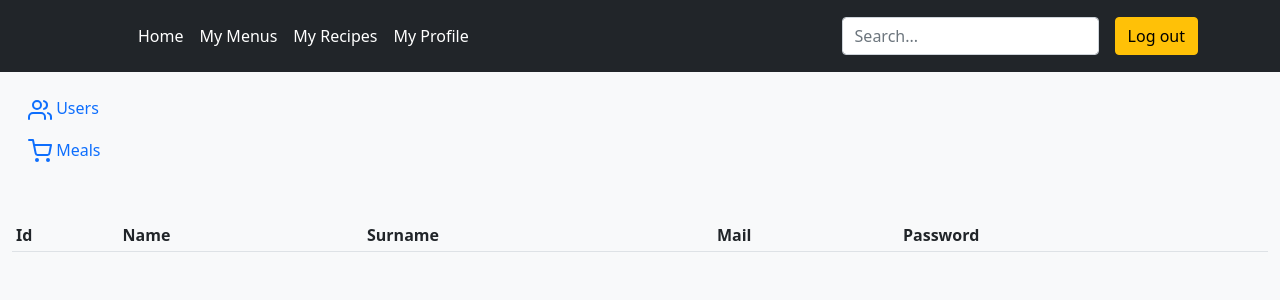
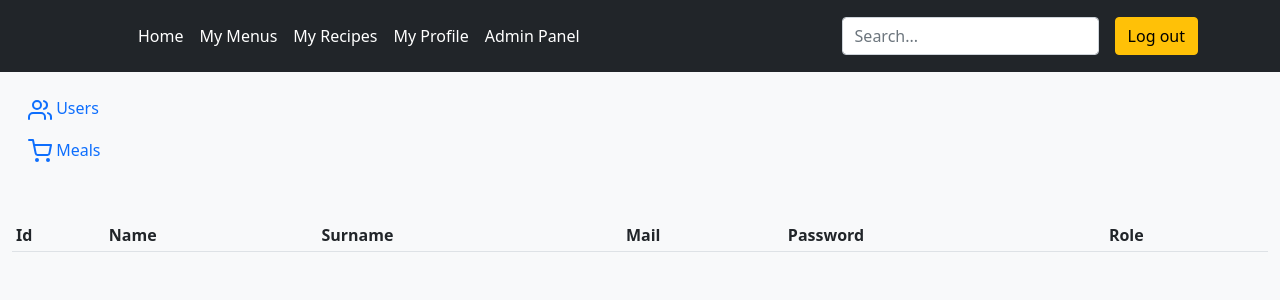
Before and after one commit to itudb2154/itudb2154, a Flask app: page /adminPanel?user=true in a window 1280 px wide. Shown: the top 300 px of the page. Run offline with Flask 2, Linux system fonts and the light colour scheme; the visitor is signed in with stand-in values (Sample User, id 1); data that the repository does not hold is empty; some libraries are stand-ins or nearby versions.

Commit message:
some admin panel configurations and css changes

```diff
--- a/project/controller/auth/login.py
+++ b/project/controller/auth/login.py
@@ -57,9 +57,22 @@ def login_required(func):
     return wrapper
 #session wrap done
 
+def admin_required(func):
+    @wraps(func)
+    def wrapper(*args, **kwargs):
+        role_id = session.get("role_id")
+        if role_id == 1:
+            return func(*args, **kwargs)
+
+        else:
+            return redirect("/")
+    return wrapper
+#session wrap done
+
 
 @app.route('/login', methods = ['GET', 'POST'])
 def login():
+    role_id = session.get("role_id")
     if session.get("id"):
         return redirect("/")
 
@@ -78,19 +91,21 @@ def login():
         #crpytion complete
 
         #db selection test
-        cursor.execute('''SELECT id FROM "user" where mail='%s' and password='%s';''' % (request.form['email'], hash))
+        cursor.execute('''SELECT id, role_id FROM "user" where mail='%s' and password='%s';''' % (request.form['email'], hash))
         response = cursor.fetchone()
 
         if response == None:
             error = True
         else:
             session["id"] = response[0]
+            session["role_id"] = response[1]
             return redirect("/")
 
-    return render_template('login.html', error=error)
+    return render_template('login.html', error=error, role_id=role_id)
 
 @app.route('/register', methods = ['GET', 'POST'])
 def register():
+    role_id = session.get("role_id")
     countries = db.getAllCountries();
     if session.get("id"):
         return redirect("/")
@@ -116,21 +131,23 @@ def register():
 
         connection.commit()
 
-        return render_template('register.html', success=True),  {"Refresh": "2; url=/login"}
+        return render_template('register.html', success=True, role_id=role_id),  {"Refresh": "2; url=/login"}
 
-    return render_template('register.html', countries=countries)
+    return render_template('register.html', countries=countries, role_id=role_id)
 
 
 @app.route('/', methods = ['GET', 'POST'])
 def index():
+    role_id = session.get("role_id")
     recipes = db.getRecipes(-1)
     user = session.get("id")
 
-    return render_template('index.html', recipes=recipes, user=user)
+    return render_template('index.html', recipes=recipes, user=user, role_id=role_id)
 
 @app.route('/menus/<int:ownerId>', methods = ['GET', 'POST'])
 @login_required
 def menus(ownerId):
+    role_id = session.get("role_id")
     owner = ownerId
     user = session.get("id")
     userMenus = db.getUserMenus(owner)
@@ -158,12 +175,13 @@ def menus(ownerId):
            menu.created_date = str(seconds) + " seconds ago"
            continue
 
-    return render_template('menus.html', user=user, userMenus=userMenus, owner=owner)
+    return render_template('menus.html', user=user, userMenus=userMenus, owner=owner, role_id=role_id)
 
 
 @app.route('/logout', methods = ['GET', 'POST'])
 @login_required
 def logout():
+    role_id = session.get("role_id")
     if session.get("id"):
         session["id"] = None
 
@@ -172,6 +190,7 @@ def logout():
 @app.route('/addrecipe', methods = ['GET', 'POST'])
 @login_required
 def addrecipe():
+    role_id = session.get("role_id")
     if request.method == 'POST':
         #assuming the recipe is given correctly
         print(request.form['meal'])
@@ -188,12 +207,13 @@ def addrecipe():
     meals = db.get_meals()
     ingredients = db.getIngredients()
 
-    return render_template('addrecipe.html', meals=meals, ingredients=ingredients, user=session.get("id"))
+    return render_template('addrecipe.html', meals=meals, ingredients=ingredients, user=session.get("id"), role_id=role_id)
 
 
 @app.route('/menu/add', methods = ['GET', 'POST'])
 @login_required
 def addMenu():
+    role_id = session.get("role_id")
     if request.method == 'POST':
         if request.form['addMenu'] == "insertValue":
             menuTitle = request.form['title']
@@ -213,11 +233,12 @@ def addMenu():
 
         elif request.form['addMenu'] == "addPage":
             meals = db.get_meals()
-            return render_template('addmenu.html', meals=meals, user=session.get("id"))
+            return render_template('addmenu.html', meals=meals, user=session.get("id"), role_id=role_id)
 
 @app.route('/user/<int:ownerId>/recipes', methods = ['GET', 'POST'])
 @login_required
 def recipes(ownerId):
+    role_id = session.get("role_id")
     recipes = db.getRecipes(ownerId) #show the recipes of the owner, not user
 
     if request.method == 'POST':
@@ -229,11 +250,12 @@ def recipes(ownerId):
     #if session.get("id") == ownerId:
         #owner = True    #if i am the owner, i can change this page
 
-    return render_template('recipes.html', recipes=recipes, user=user, owner=owner)
+    return render_template('recipes.html', recipes=recipes, user=user, owner=owner, role_id=role_id)
 
 @app.route('/recipe/<int:recipeId>/addIng', methods = ['GET', 'POST'])
 @login_required
 def addIng(recipeId):
+    role_id = session.get("role_id")
     user = session.get("id")
     recipe = db.getRecipe(recipeId)
     owner = recipe[1].user_id
@@ -246,11 +268,12 @@ def addIng(recipeId):
         url = "/recipe/" + str(recipeId)
         return redirect(url)
 
-    return render_template('addIngredient.html', allingredients=allingredients, user=user, owner=owner)
+    return render_template('addIngredient.html', allingredients=allingredients, user=user, owner=owner, role_id=role_id)
 
 @app.route('/menu/<int:menuId>/addMeal', methods = ['GET', 'POST'])
 @login_required
 def addMeal(menuId):
+    role_id = session.get("role_id")
     user = session.get("id")
     owner = db.getMenuOwner(menuId)
 
@@ -262,11 +285,12 @@ def addMeal(menuId):
         url = "/menu/" + str(menuId)
         return redirect(url)
 
-    return render_template('addMeal.html', allMeals=allMeals, user=user, owner=owner)
+    return render_template('addMeal.html', allMeals=allMeals, user=user, owner=owner, role_id=role_id)
 
 @app.route('/recipe/<int:recipeId>', methods = ['GET', 'POST'])
 @login_required
 def recipe(recipeId):
+    role_id = session.get("role_id")
 
     user=session.get("id")
     comments = db.getComments(recipeId)
@@ -354,11 +378,12 @@ def recipe(recipeId):
                 url = "/recipe/" + str(recipeId)
                 return redirect(url)
 
-    return render_template('recipe.html', recipe=recipe, ingredients=ingredients, user=user, owner=owner, comments=comments, allingredients=allingredients)
+    return render_template('recipe.html', recipe=recipe, ingredients=ingredients, user=user, owner=owner, comments=comments, allingredients=allingredients, role_id=role_id)
 
 @app.route('/menu/<int:menuId>', methods = ['GET', 'POST'])
 @login_required
 def menu(menuId):
+    role_id = session.get("role_id")
     owner = db.getMenuOwner(menuId)
     user=session.get("id")
 
@@ -369,7 +394,7 @@ def menu(menuId):
     if request.method == 'POST':
         if request.form.get('button') == "view":
             #only show contents, dont edit
-            return render_template("menu.html", menu=menu, user=user, owner=owner, meals=meals, allMeals=allMeals)
+            return render_template("menu.html", menu=menu, user=user, owner=owner, meals=meals, allMeals=allMeals, role_id=role_id)
 
         elif request.form.get('button') == "updateMeal":
 
@@ -411,10 +436,11 @@ def menu(menuId):
                 url = "/menu/" + str(menuId)
                 return redirect(url)
 
-    return render_template('menu.html', menu=menu, user=user, owner=owner, meals=meals, allMeals=allMeals)
+    return render_template('menu.html', menu=menu, user=user, owner=owner, meals=meals, allMeals=allMeals, role_id=role_id)
 
 @app.route('/user/<int:userId>', methods = ['GET', 'POST'])
 def user(userId):
+    role_id = session.get("role_id")
     user = session.get("id")      #current user in the session
     owner = db.getUser(userId)  #owner of the current page
 
@@ -432,13 +458,15 @@ def user(userId):
     countries = db.getAllCountries()
 
 
-    return render_template("user.html", user=user, owner=owner, isOwner=isOwner, countries=countries)
+    return render_template("user.html", user=user, owner=owner, isOwner=isOwner, countries=countries, role_id=role_id)
 
 
 @app.route('/adminPanel', methods = ['GET', 'POST'])
 @login_required
+@admin_required
 def admin():
-    userid = session.get("id")      #current user in the session
+    userid = session.get("id")
+    role_id = session.get("role_id")
 
     if request.method == 'POST' and request.form.get('delete-user'):
         id2delete = request.form['delete-user']
@@ -461,16 +489,16 @@ def admin():
 
     if edit != None and edit.lower() == 'meal' and meal != None:
         editMeal = db.getMealbyId(meal)
-        countries = db.getAllCountries();
-        categories = db.getAllCategories();
-        return render_template("editMealPage.html", user=userid, editMeal=editMeal, countries=countries, categories=categories, mealid=meal)
+        countries = db.getAllCountries()
+        categories = db.getAllCategories()
+        return render_template("editMealPage.html", user=userid, editMeal=editMeal, countries=countries, categories=categories, mealid=meal, role_id=role_id)
 
 
     if user != None and user.lower() == "true" :
         allUsers = db.getAllUsers()
-        return render_template("adminPanel.html", user=userid, allUsers=allUsers, userSelected=True)
+        return render_template("adminPanel.html", user=userid, allUsers=allUsers, userSelected=True, role_id=role_id)
     if meal != None and meal.lower() == "true" :
         allMeals = db.get_meals()
-        return render_template("adminPanel.html", user=userid, allMeals=allMeals, mealSelected=True)
+        return render_template("adminPanel.html", user=userid, allMeals=allMeals, mealSelected=True, role_id=role_id)
 
-    return render_template("adminPanel.html", user=userid)
+    return render_template("adminPanel.html", user=userid, role_id=role_id)
--- a/project/models/user.py
+++ b/project/models/user.py
@@ -1,5 +1,5 @@
 class User:
-    def __init__(self, id, name, surname, mail, password, age, country):
+    def __init__(self, id, name, surname, mail, password, age, country, role_id):
         self.id = id
         self.name = name
         self.surname = surname
@@ -7,3 +7,4 @@ class User:
         self.password = password
         self.age = age
         self.country = country
+        self.role_id = role_id
--- a/project/templates/adminPanel.html
+++ b/project/templates/adminPanel.html
@@ -40,6 +40,7 @@
                     <th scope="col">Surname</th>
                     <th scope="col">Mail</th>
                     <th scope="col">Password</th>
+                    <th scope="col">Role</th>
                     </tr>
                 </thead>
                 <tbody>
@@ -51,6 +52,7 @@
                     <td>{{user.surname}}</td>
                     <td>{{user.mail}}</td>
                     <td>{{user.password}}</td>
+                    <td>{{user.role_id}}</td>
                     <td>
                         <form action="/adminPanel" method="GET">
                             <button type="submit" name="delete-user" value="{{key}}" class="btn btn-sm btn-danger">Delete</button>
--- a/project/templates/layout.html
+++ b/project/templates/layout.html
@@ -37,6 +37,7 @@
               <li><a href="/user/{{ user }}/recipes" class="nav-link px-2 text-white">My Recipes</a></li>
               <li><a href="/user/{{ user }}" class="nav-link px-2 text-white">My Profile</a></li>
               {%endif%}
+              {%if role_id == 1%}<a href="/adminPanel" class="nav-link px-2 text-white">Admin Panel</a>{%endif%}
             </ul>
 
             <form class="col-12 col-lg-auto mb-3 mb-lg-0 me-lg-3">
--- a/project/templates/menu.html
+++ b/project/templates/menu.html
@@ -74,7 +74,7 @@
                                     {%if user==owner%}
                                     <button type="button" class="btn btn-outline-secondary dropdown-meals">Edit</button>
                                     <input type="text" name="menu_content_id" value="{{key}}" style="display:none">
-                                    <button type="submit" name="button" class="btn btn-outline-primary update-btn" id="{{key}}" value="updateMeal">Update</button>
+                                    <button type="submit" style="display:none;"name="button" class="btn btn-outline-primary update-btn" id="{{key}}" value="updateMeal">Update</button>
                                     <button type="submit" name="button" class="btn btn-outline-danger" value="deleteMeal" id="{{key}}">Delete</button>
                                     {%endif%}
                                 </div>
@@ -103,6 +103,9 @@
             $(".dropdown-meals").click(function() {
                 $(this).prev().prev().replaceWith('<select class="form-select mb-2 mt-3" name="meal_id" aria-label="Default select example"><option selected>Select a meal from the dropdown</option>{%if allMeals %}{%for key, meal in allMeals %}<option value="{{key}}">{{meal.name}}</option>{%endfor%}{%endif%}</select>');
                 $(this).prev().remove();
+
+                $(this).next().next().css("display","");
+
                 $(this).remove();
             });
 
--- a/project/templates/menus.html
+++ b/project/templates/menus.html
@@ -7,6 +7,9 @@
 {% block content %}
 
 <div class="container" style="width:50%; margin-top:20px">
+  {%if not userMenus%}
+      <h1 class="display-4 mt-5">No user menus are found.</h1>
+  {%endif%}
   <div class="row row-cols-1 row-cols-sm-2 row-cols-md-3 g-3">
 
     {%if userMenus%}
@@ -37,7 +40,7 @@
   </div>
 
   {%if user == owner%}
-  <div class="row row-cols-1 row-cols-sm-4 d-flex justify-content-center">
+  <div class="row row-cols-1 row-cols-sm-4 d-flex justify-content-center mt-5">
     <form action="/menu/add" method="POST" class="signin-form">
         <div class="form-group me-2 mt-2">
           <button type="submit" name="addMenu" value="addPage" class="form-control btn btn-dark submit px-3">
--- a/project/templates/recipes.html
+++ b/project/templates/recipes.html
@@ -8,6 +8,10 @@
 
       <div class="album py-5 bg-light">
         <div class="container">
+
+          {%if not recipes%}
+              <h4 class="display-4 mt-5">No recipes are found.</h4>
+          {%endif%}
           <div class="row row-cols-1 row-cols-sm-2 row-cols-md-4 g-4">
 
             {%if recipes%}
@@ -37,7 +41,7 @@
 
         </div>
         {%if owner == user%}
-        <div class="row row-cols-1 row-cols-sm-4 d-flex justify-content-center">
+        <div class="row row-cols-1 row-cols-sm-4 d-flex justify-content-center mt-5">
             <form method="POST" class="signin-form">
                 <div class="form-group me-2 mt-2">
                 <button type="submit" name="button" value="addRecipe" class="form-control btn btn-dark submit px-3">
```
Also changed, not shown: project/models/database.py (+7 -7 lines), project/templates/recipe.html (+7 -3 lines).
